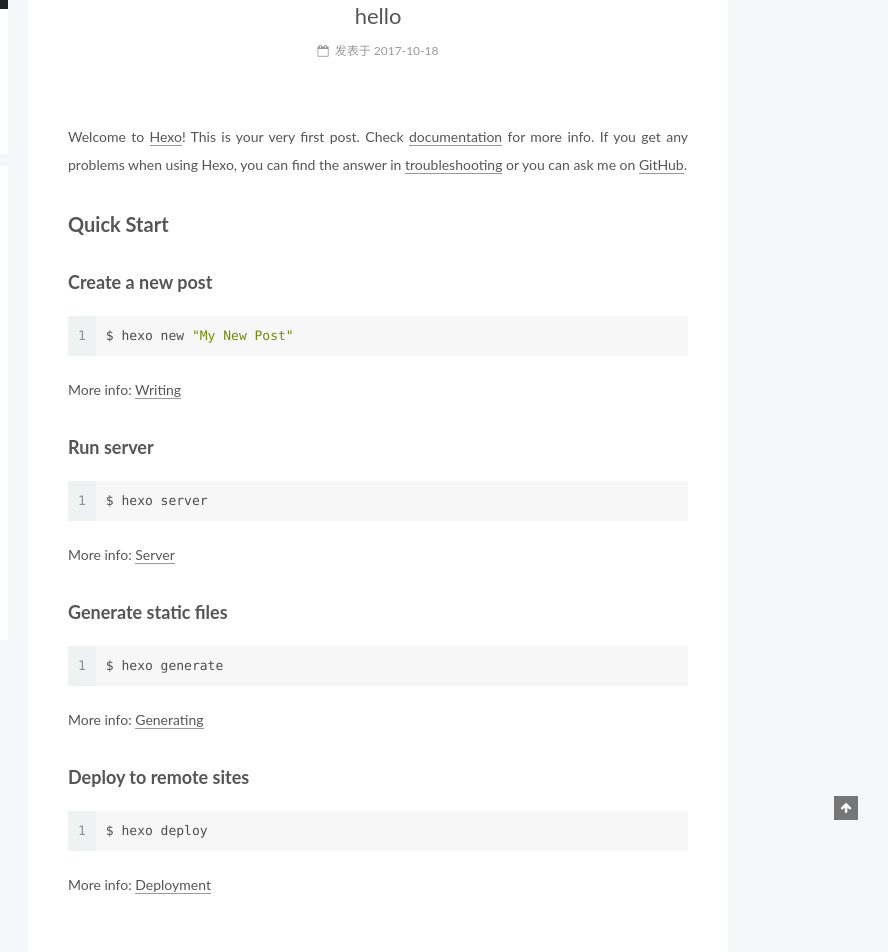
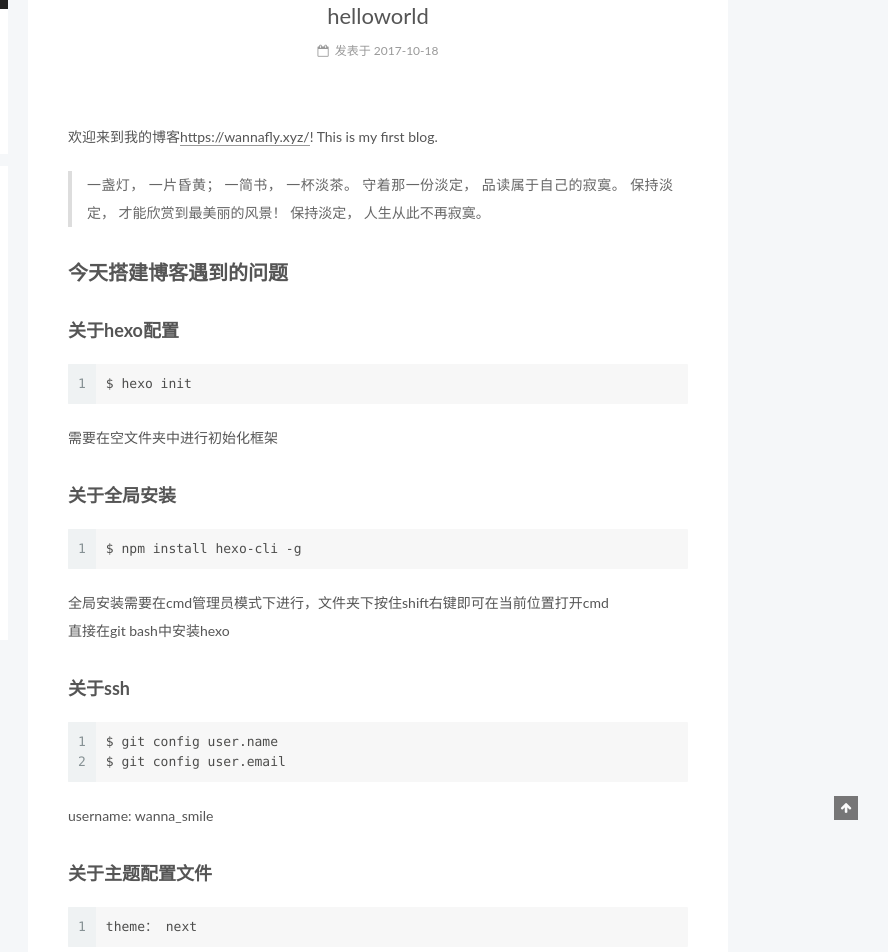
Before and after one commit to wanna-fly/wanna-fly.github.io, a plain HTML site: page index.html in a window 1280 px wide. Shown: the part 80-1032 px from the top of the page, 392-1280 px from the left. Drawn offline with Linux system fonts and the light colour scheme.

Commit message:
Site updated: 2017-10-18 22:12:46

```diff
--- a/index.html
+++ b/index.html
@@ -263,7 +263,7 @@
 
           <h1 class="post-title" itemprop="name headline">
 
-                <a class="post-title-link" href="/2017/10/18/hello-world/" itemprop="url">hello</a></h1>
+                <a class="post-title-link" href="/2017/10/18/hello-world/" itemprop="url">helloworld</a></h1>
 
 
         <div class="post-meta">
@@ -315,15 +315,19 @@
 
 
 
-            <p>Welcome to <a href="https://hexo.io/" target="_blank" rel="external">Hexo</a>! This is your very first post. Check <a href="https://hexo.io/docs/" target="_blank" rel="external">documentation</a> for more info. If you get any problems when using Hexo, you can find the answer in <a href="https://hexo.io/docs/troubleshooting.html" target="_blank" rel="external">troubleshooting</a> or you can ask me on <a href="https://github.com/hexojs/hexo/issues" target="_blank" rel="external">GitHub</a>.</p>
-<h2 id="Quick-Start"><a href="#Quick-Start" class="headerlink" title="Quick Start"></a>Quick Start</h2><h3 id="Create-a-new-post"><a href="#Create-a-new-post" class="headerlink" title="Create a new post"></a>Create a new post</h3><figure class="highlight bash"><table><tr><td class="gutter"><pre><div class="line">1</div></pre></td><td class="code"><pre><div class="line">$ hexo new <span class="string">"My New Post"</span></div></pre></td></tr></table></figure>
-<p>More info: <a href="https://hexo.io/docs/writing.html" target="_blank" rel="external">Writing</a></p>
-<h3 id="Run-server"><a href="#Run-server" class="headerlink" title="Run server"></a>Run server</h3><figure class="highlight bash"><table><tr><td class="gutter"><pre><div class="line">1</div></pre></td><td class="code"><pre><div class="line">$ hexo server</div></pre></td></tr></table></figure>
-<p>More info: <a href="https://hexo.io/docs/server.html" target="_blank" rel="external">Server</a></p>
-<h3 id="Generate-static-files"><a href="#Generate-static-files" class="headerlink" title="Generate static files"></a>Generate static files</h3><figure class="highlight bash"><table><tr><td class="gutter"><pre><div class="line">1</div></pre></td><td class="code"><pre><div class="line">$ hexo generate</div></pre></td></tr></table></figure>
-<p>More info: <a href="https://hexo.io/docs/generating.html" target="_blank" rel="external">Generating</a></p>
-<h3 id="Deploy-to-remote-sites"><a href="#Deploy-to-remote-sites" class="headerlink" title="Deploy to remote sites"></a>Deploy to remote sites</h3><figure class="highlight bash"><table><tr><td class="gutter"><pre><div class="line">1</div></pre></td><td class="code"><pre><div class="line">$ hexo deploy</div></pre></td></tr></table></figure>
-<p>More info: <a href="https://hexo.io/docs/deployment.html" target="_blank" rel="external">Deployment</a></p>
+            <p>欢迎来到我的博客<a href="https://wannafly.xyz/" target="_blank" rel="external">https://wannafly.xyz/</a>! This is my first blog.</p>
+<blockquote>
+<p>一盏灯， 一片昏黄； 一简书， 一杯淡茶。 守着那一份淡定， 品读属于自己的寂寞。 保持淡定， 才能欣赏到最美丽的风景！ 保持淡定， 人生从此不再寂寞。</p>
+</blockquote>
+<h2 id="今天搭建博客遇到的问题"><a href="#今天搭建博客遇到的问题" class="headerlink" title="今天搭建博客遇到的问题"></a>今天搭建博客遇到的问题</h2><h3 id="关于hexo配置"><a href="#关于hexo配置" class="headerlink" title="关于hexo配置"></a>关于hexo配置</h3><figure class="highlight bash"><table><tr><td class="gutter"><pre><div class="line">1</div></pre></td><td class="code"><pre><div class="line">$ hexo init</div></pre></td></tr></table></figure>
+<p>需要在空文件夹中进行初始化框架</p>
+<h3 id="关于全局安装"><a href="#关于全局安装" class="headerlink" title="关于全局安装"></a>关于全局安装</h3><figure class="highlight bash"><table><tr><td class="gutter"><pre><div class="line">1</div></pre></td><td class="code"><pre><div class="line">$ npm install hexo-cli -g</div></pre></td></tr></table></figure>
+<p>全局安装需要在cmd管理员模式下进行，文件夹下按住shift右键即可在当前位置打开cmd<br>直接在git bash中安装hexo</p>
+<h3 id="关于ssh"><a href="#关于ssh" class="headerlink" title="关于ssh"></a>关于ssh</h3><figure class="highlight bash"><table><tr><td class="gutter"><pre><div class="line">1</div><div class="line">2</div></pre></td><td class="code"><pre><div class="line">$ git config user.name</div><div class="line">$ git config user.email</div></pre></td></tr></table></figure>
+<p>username: wanna_smile</p>
+<h3 id="关于主题配置文件"><a href="#关于主题配置文件" class="headerlink" title="关于主题配置文件"></a>关于主题配置文件</h3><figure class="highlight bash"><table><tr><td class="gutter"><pre><div class="line">1</div></pre></td><td class="code"><pre><div class="line">theme： next</div></pre></td></tr></table></figure>
+<p>在：后要加上一个<strong>空格</strong></p>
+<h4 id="补充"><a href="#补充" class="headerlink" title="补充"></a>补充</h4><p>参考<a href="http://blog.csdn.net/gdutxiaoxu/article/details/53576018" target="_blank" rel="external">教程</a><br>女神封楼<br><img src="/img/foot.png" alt=""></p>
 
 
 
--- a/sitemap.xml
+++ b/sitemap.xml
@@ -4,7 +4,7 @@
   <url>
     <loc>http://yoursite.com/2017/10/18/hello-world/</loc>
 
-    <lastmod>2017-10-18T12:19:22.421Z</lastmod>
+    <lastmod>2017-10-18T14:10:41.182Z</lastmod>
 
   </url>
 
```
Also changed, not shown: 2017/10/18/hello-world/index.html (+24 -18 lines), archives/2017/10/index.html (+1 -1 lines), archives/2017/index.html (+1 -1 lines), archives/index.html (+1 -1 lines), atom.xml (+6 -5 lines), 1 other file.
